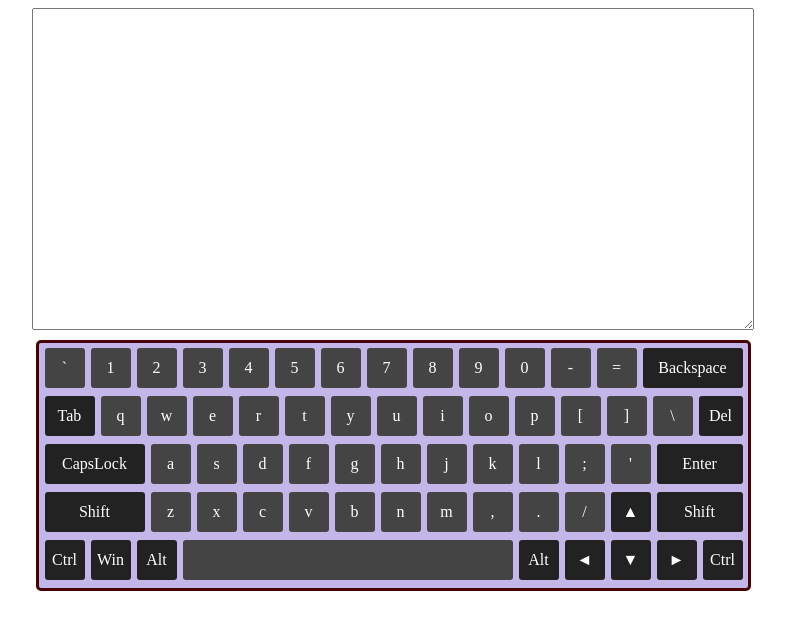
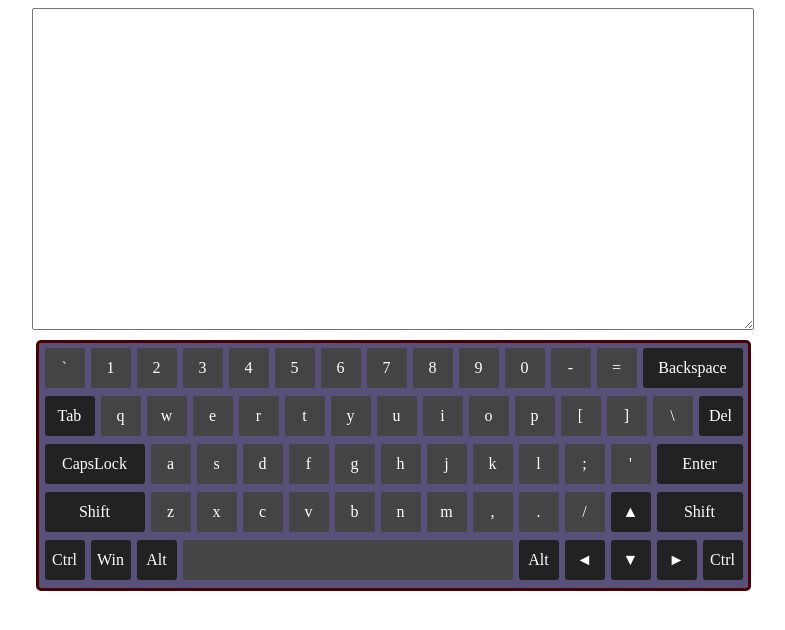
Before and after one commit to K2-m5/Virtual-keyboard, a plain HTML site: page index.html in a window 1280 px wide. Shown: the whole page, without its empty margins (247-1032 px from the left). Drawn offline with Linux system fonts and the light colour scheme.

Commit message:
refactor:stylee

```diff
--- a/assets/CSS/keyboard.css
+++ b/assets/CSS/keyboard.css
@@ -21,7 +21,7 @@ span {
     padding: 5px;
     padding-left: 0;
     padding-bottom: 0;
-    background: #c3b7e9;
+    background: #595079;
     border: 3px solid #470303;
     border-radius: 5px;
 }
```
